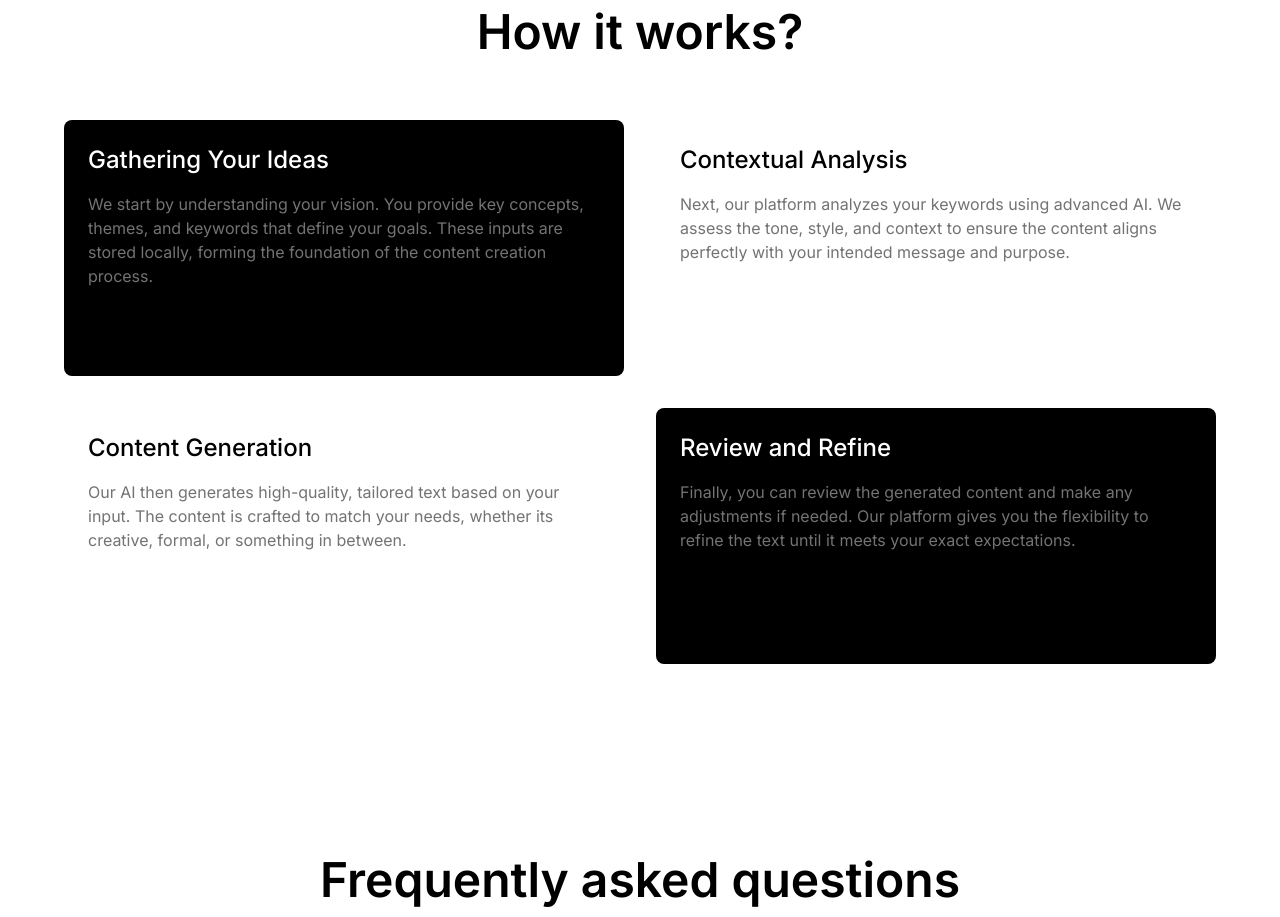
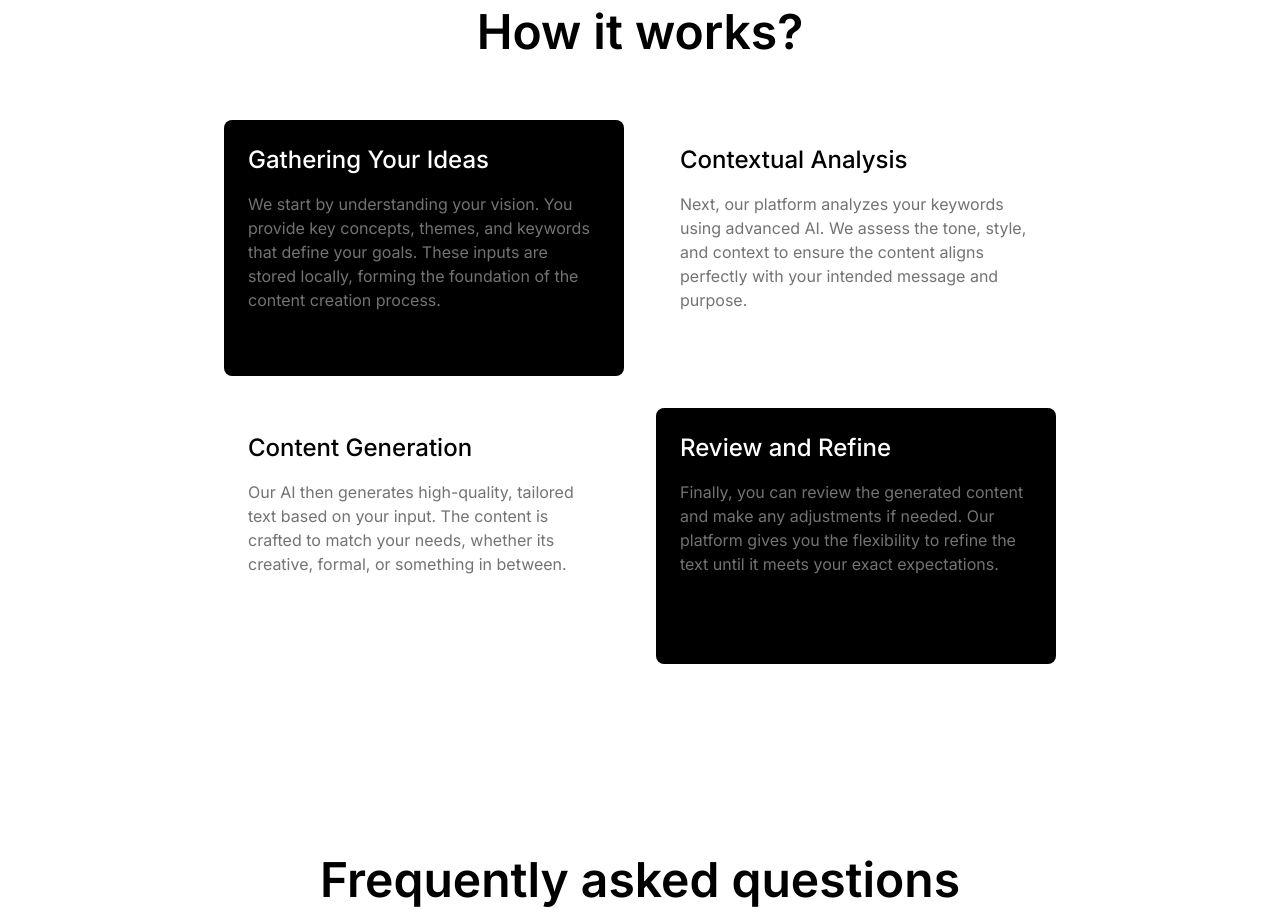
Before and after one commit to Romazyng/Orchid, a Next.js app: page / in a window 1280 px wide. Shown: the part 5940-6857 px from the top of the page. Built offline with nearby package versions, Linux system fonts and the light colour scheme; a web font is replaced by a local one.

Commit message:
blocks updated

```diff
--- a/app/page.tsx
+++ b/app/page.tsx
@@ -228,14 +228,14 @@ export default function Home() {
         <h2 className="text-center text-3xl md:text-4xl lg:text-5xl font-semibold">
           How it works?
         </h2>
-        <div className="grid grid-cols-1 md:grid-cols-2 gap-8 mt-8 md:mt-16 ">
-          <div className="bg-black text-white p-6 rounded-lg min-h-64">
+        <div className="grid grid-cols-1 md:grid-cols-2 gap-8 mt-14 md:mt-16 ">
+          <div className="bg-black text-white p-6 rounded-lg min-h-64 md:ml-40">
             <h3 className="text-xl md:text-2xl font-medium mb-4">Gathering Your Ideas</h3>
             <p className="text-sm md:text-base text-[#747272]">
             We start by understanding your vision. You provide key concepts, themes, and keywords that define your goals. These inputs are stored locally, forming the foundation of the content creation process.
             </p>
           </div>
-          <div className="p-6 rounded-lg min-h-64">
+          <div className="p-6 rounded-lg min-h-64 md:mr-40">
             <h3 className="text-xl md:text-2xl font-medium mb-4">Contextual Analysis</h3>
             <p className="text-sm md:text-base text-[#747272]">
             Next, our platform analyzes your keywords using advanced AI.
@@ -243,13 +243,13 @@ export default function Home() {
                   the content aligns perfectly with your intended message and purpose.
             </p>
           </div>
-          <div className="p-6 rounded-lg min-h-64">
+          <div className=" p-6 rounded-lg min-h-64 md:ml-40">
             <h3 className="text-xl md:text-2xl font-medium mb-4 ">Content Generation</h3>
             <p className="text-sm md:text-base text-[#747272]">
             Our AI then generates high-quality, tailored text based on your input. The content is crafted to match your needs, whether its creative, formal, or something in between.
             </p>
           </div>
-          <div className="bg-black text-white p-6 rounded-lg min-h-64">
+          <div className="bg-black text-white p-6 rounded-lg min-h-64 md:mr-40">
             <h3 className="text-xl md:text-2xl font-medium mb-4">Review and Refine</h3>
             <p className="text-sm md:text-base text-[#747272]">
             Finally, you can review the generated content and make any adjustments if needed. Our platform gives you the flexibility to refine the text until it meets your exact expectations.
```
